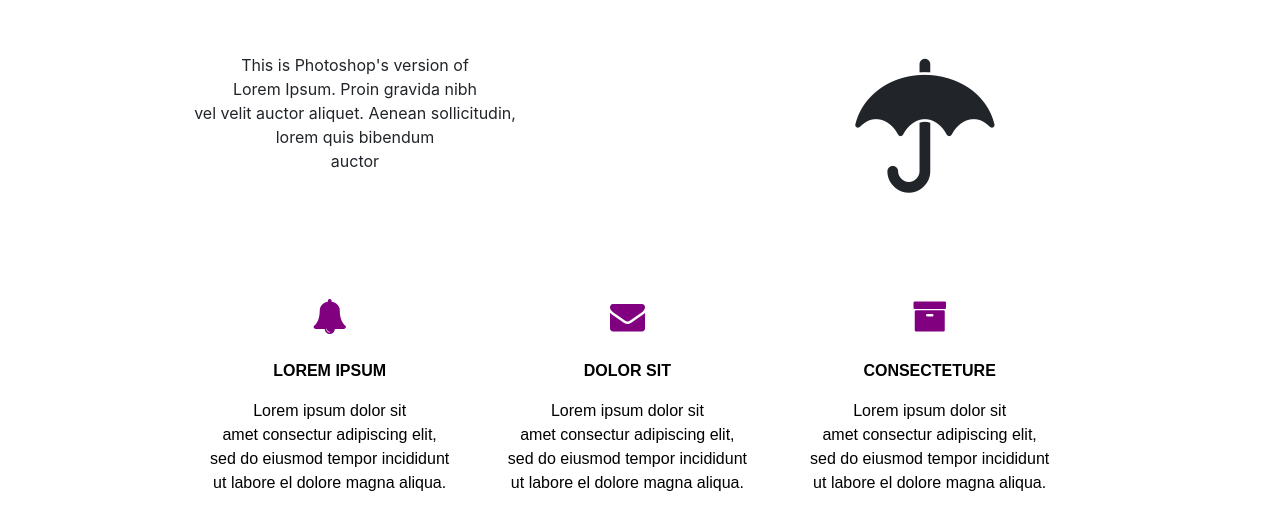
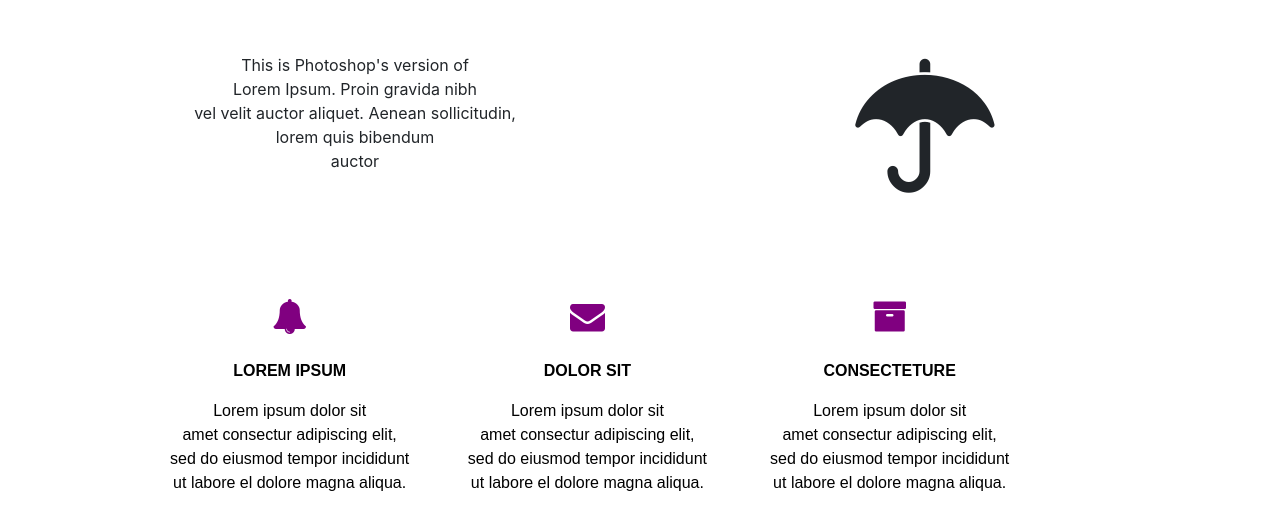
Before and after one commit to kamali1511/LGMVIP, a plain HTML site: page Task1/index.html in a window 1280 px wide. Shown: the part 875-1386 px from the top of the page. Drawn offline with nearby package versions, Linux system fonts and the light colour scheme.

Commit message:
Update index.html

```diff
--- a/Task1/index.html
+++ b/Task1/index.html
@@ -98,7 +98,7 @@
       </section>
       <br><br><br><br>
       <section class="feature container">
-          <div class="row" style="text-align: center; padding-left: 140px;">
+          <div class="row" style="text-align: center; padding-left: 100px;">
           <div class="column">
               <i id="feat" style="align-items: center;" class="fa fa-bell"></i><br><br>
               <p style="text-align: center; color: black;"><b>LOREM IPSUM</b></p>
```
